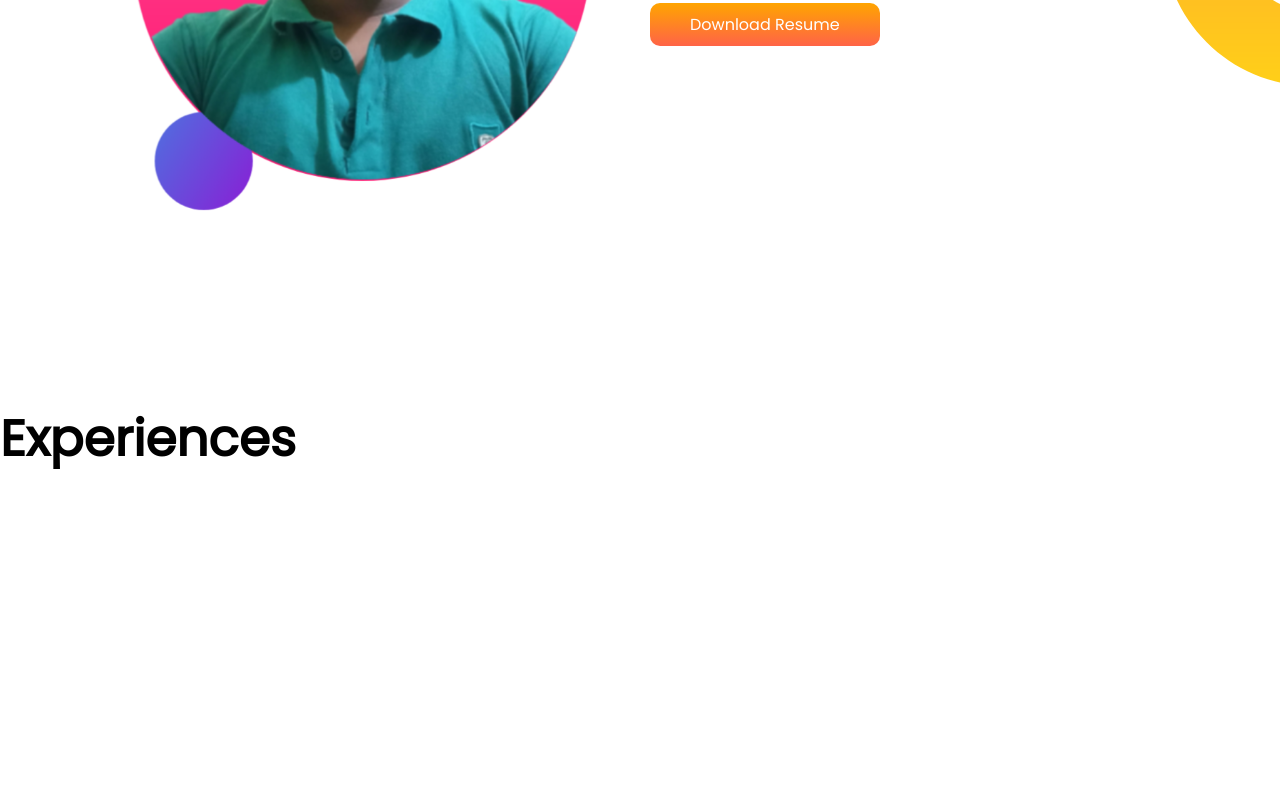
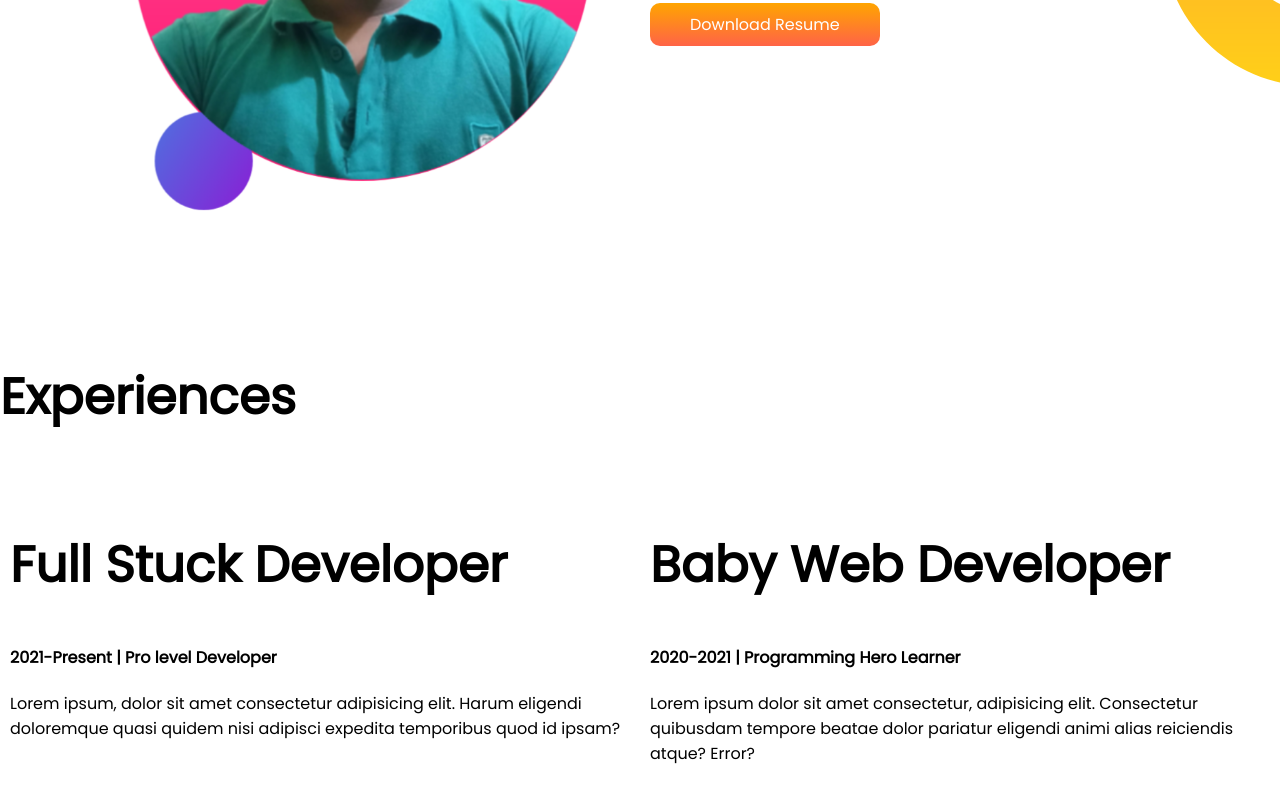
Before and after one commit to Abuhamza-Islam/personal-portfolio, a plain HTML site: page index.html in a window 1280 px wide. Shown: the part 1134-1936 px from the top of the page. Before the commit the page ends 1752 px from the top, so only its background shows below. Drawn offline with Linux system fonts and the light colour scheme.

Commit message:
experice section added

```diff
--- a/index.html
+++ b/index.html
@@ -13,7 +13,7 @@
 </head>
 
 <body>
-    <section class="top-banner">
+    <section class="top-banner flexible-container">
         <div class="half-width">
             <h1>Welcome To <br> <span class="oragne-color">Abuhamza Islam</span> World!</h1>
             <h3>Build Climber and Train Stopper</h3>
@@ -29,7 +29,7 @@
             <img src="Photos-001/hamza1.png" alt="">
         </div>
     </section>
-    <section class="dream-big">
+    <section class="dream-big flexible-container">
         <div class="half-width">
             <img src="Photos-001/hamza3png.png" alt="">
         </div>
@@ -46,8 +46,23 @@
             <a href="www.facebook.com" target="_blank" class="link-btn">Download Resume</a>
         </div>
     </section>
+
     <section class="experience-area">
         <h1>Experiences</h1>
+        <div class="flexible-container">
+            <div class="half-width">
+                <h1>Full Stuck Developer</h1>
+                <h4>2021-Present | Pro level Developer</h4>
+                <p>Lorem ipsum, dolor sit amet consectetur adipisicing elit. Harum eligendi doloremque quasi quidem nisi
+                    adipisci expedita temporibus quod id ipsam?</p>
+            </div>
+            <div class="half-width">
+                <h1>Baby Web Developer</h1>
+                <h4>2020-2021 | Programming Hero Learner</h4>
+                <p>Lorem ipsum dolor sit amet consectetur, adipisicing elit. Consectetur quibusdam tempore beatae dolor
+                    pariatur eligendi animi alias reiciendis atque? Error?</p>
+            </div>
+        </div>
     </section>
 
 
--- a/style.css
+++ b/style.css
@@ -11,7 +11,7 @@ h1 {
     color: orange;
 }
 
-section {
+.flexible-container {
     display: flex;
     margin-bottom: 100px;
 }
@@ -52,5 +52,3 @@ button {
     background-repeat: no-repeat;
     background-position: right;
 }
-
-.experience-area {}
```
